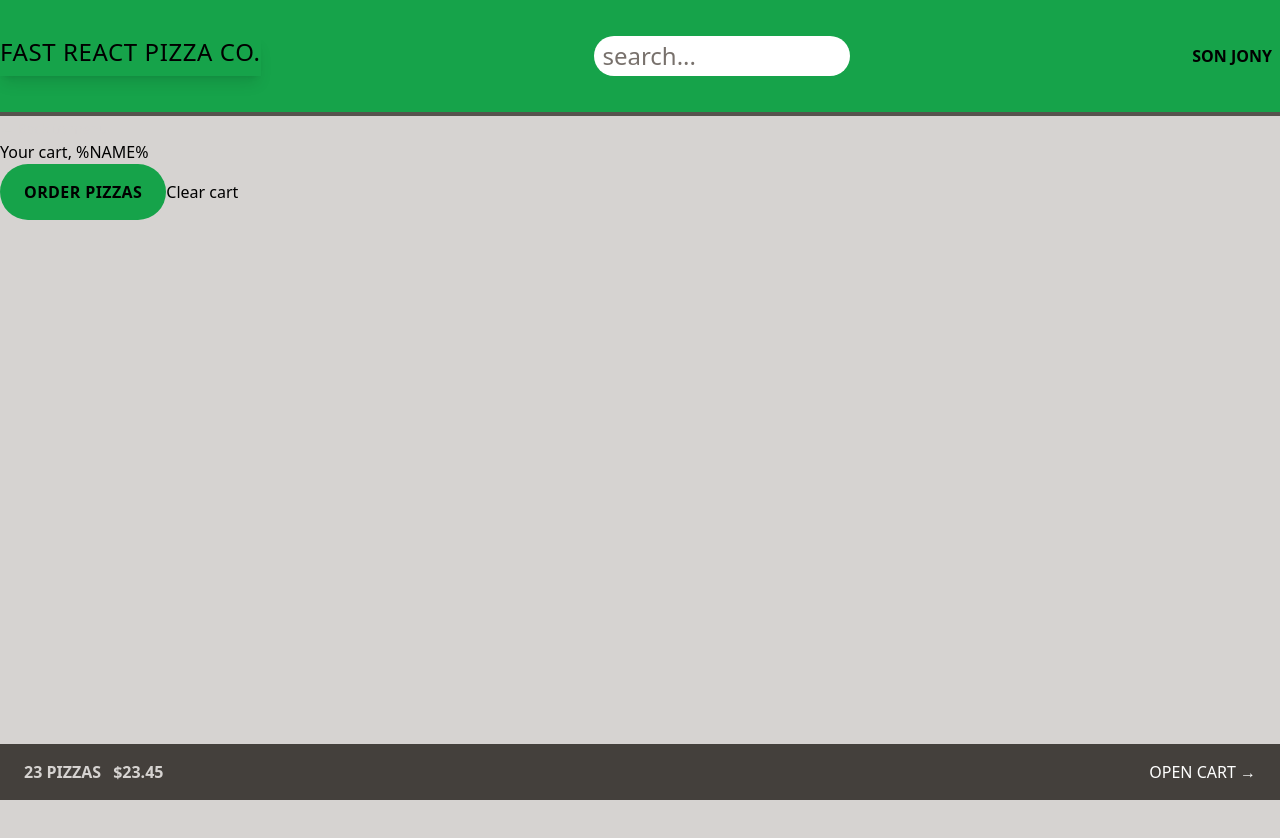
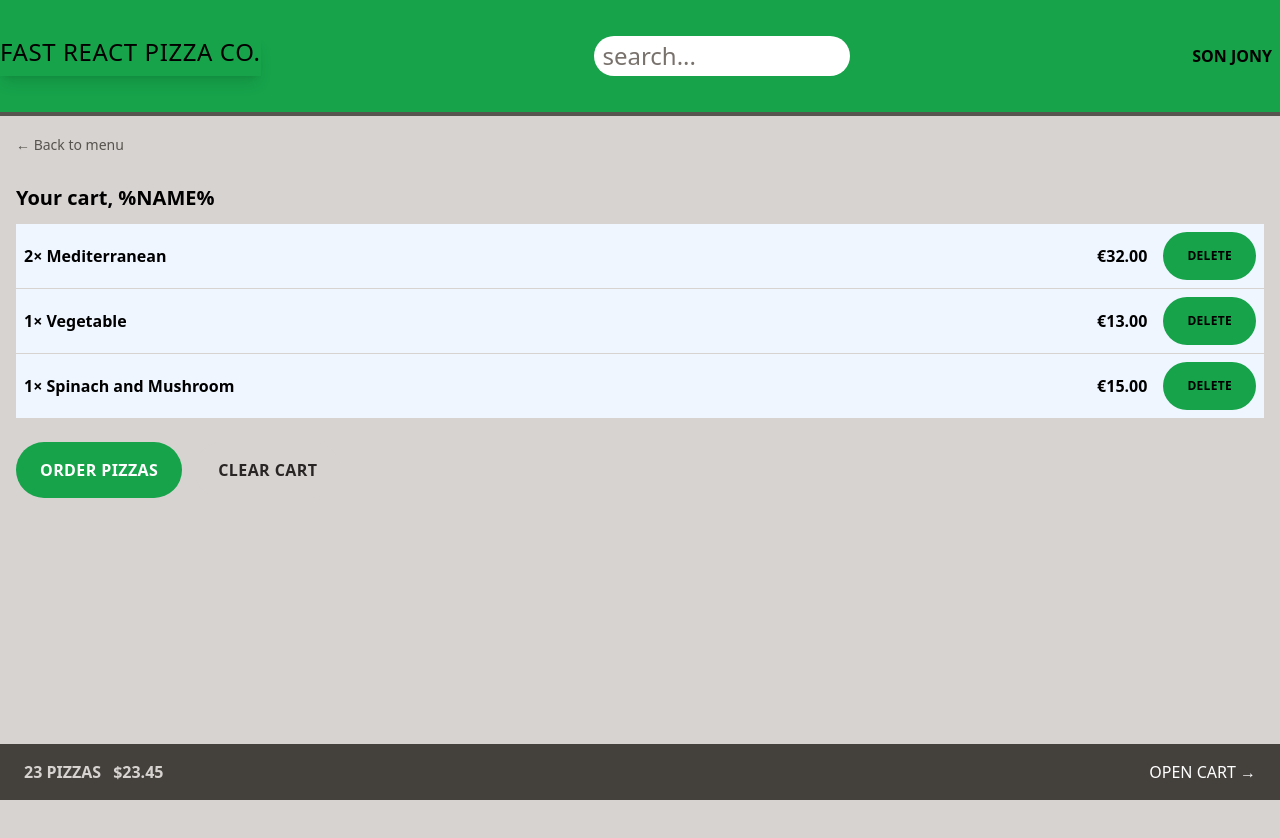
Before and after one commit to ThanhsonWeb/Pizza-project, a React (Vite) app: page /cart in a window 1280 px wide. Shown: the top 838 px of the page. Built offline with nearby package versions, Linux system fonts and the light colour scheme.

Commit message:
style the cart

```diff
--- a/src/features/cart/Cart.jsx
+++ b/src/features/cart/Cart.jsx
@@ -1,6 +1,7 @@
 // import { Link } from "react-router-dom";
 import LinkButton from "../../ui/LinkButton";
 import Button from "../../ui/Button";
+import CartItem from "./CartItem"
 const fakeCart = [
 	{
 		pizzaId: 12,
@@ -27,16 +28,21 @@ const fakeCart = [
 
 function Cart() {
 	const cart = fakeCart;
-	console.log(cart);
+	console.log(cart)
 	return (
-		<div>
+		<div className="p-4">
 			<LinkButton >&larr; Back to menu</LinkButton>
 
-			<h2  >Your cart, %NAME%</h2>
+			<h2  className="mt-7 text-xl font-semibold " >Your cart, %NAME%</h2>
+               <ul className="mt-3 bg-blue-50 divide-y divide-stone-300   " >
+				{cart.map((item) => (
+					<CartItem item={item}  key={item.key} />
+				))}
+				</ul>
 
-			<div>
+			<div  className="mt-6 space-x-3">
 				<Button to="/order/new" >Order pizzas</Button>
-				<button>Clear cart</button>
+				<Button  variant="secondary" >Clear cart</Button>
 			</div>
 		</div>
 	);
--- a/src/features/cart/CartItem.jsx
+++ b/src/features/cart/CartItem.jsx
@@ -1,13 +1,17 @@
+import {formatCurrency} from "../../utils/helpers"
+import Button from "../../ui/Button"
+
 function CartItem({ item }) {
-  const { pizzaId, name, quantity, totalPrice } = item;
+  const {  name, quantity, totalPrice } = item;
 
   return (
-    <li>
+    <li className="flex items-center justify-between font-semibold p-2" >
       <p>
         {quantity}&times; {name}
       </p>
-      <div>
+      <div className="flex items-center space-x-4 ">
         <p>{formatCurrency(totalPrice)}</p>
+        <Button variant="small">Delete</Button>
       </div>
     </li>
   );
--- a/src/features/menu/Menu.jsx
+++ b/src/features/menu/Menu.jsx
@@ -6,7 +6,7 @@ function Menu() {
 	const menu = useLoaderData();
 
 	return (
-		<ul  className="space-y-2 divide-y divide-stone-200 p-2" >
+		<ul  className=" divide-y divide-stone-200 p-2" >
 			{menu.map((pizza) => (
 				<MenuItem pizza={pizza} key={pizza.id} />
 			))}
--- a/src/features/menu/MenuItem.jsx
+++ b/src/features/menu/MenuItem.jsx
@@ -2,18 +2,20 @@ import { formatCurrency } from "../../utils/helpers";
 import Button from "../../ui/Button"
 
 function MenuItem({ pizza }) {
+
 	const {  name, unitPrice, ingredients, soldOut, imageUrl } = pizza;
 
 	return (
-		<li className="flex gap-4 py-2" >
-			<img src={imageUrl} alt={name}  className={`h-24 ${soldOut ? " grayscale opacity-65 " : ""} `} />
+		<li className="flex gap-4 py-2 mb-3" >
+			<img src={imageUrl} alt={name}
+			className={`h-24 ${soldOut ? " grayscale opacity-65 " : ""} `} />
 			{/* info pizza */}
 			<div className="flex grow flex-col" >
 				<p className="font-medium" >{name}</p>
 				<p>{ingredients.join(", ")}</p>
-				<div className="mt-auto flex items-center justify-between" >
+				<div className=" flex items-center justify-between" >
 					{!soldOut ? <p>{formatCurrency(unitPrice)}</p> : <p className="uppercase">Sold out</p>}
-				<Button  >Add to card</Button>
+				<Button>Add to card</Button>
 				</div>
 			</div>
 		</li>
--- a/src/ui/Button.jsx
+++ b/src/ui/Button.jsx
@@ -1,8 +1,35 @@
+// import { Link } from "react-router-dom"
+
+// function Button({children, to, variant = "primary"}) {
+//     const className = " inline-block p-3 bg-green-600 rounded-full font-semibold uppercase  tracking-wide   transition-colors duration-500 hover:bg-blue-300  sm:px-6 sm:py-4 "
+
+
+
+//     if (to)
+//         return (
+//             <Link to={to} className={className}  >{children}</Link>
+//         )
+
+//     return (
+//         <button className={className} >
+//             {children}
+//         </button>
+//     )
+// }
+
+// export default Button
+
 import { Link } from "react-router-dom"
 
-function Button({children, to}) {
+function Button({children, to, variant = "primary"}) {
+    const base = " inline-block p-3 bg-green-600 rounded-full font-semibold uppercase  tracking-wide   transition-colors duration-500  sm:px-6 sm:py-4 "
 
-    const className=" inline-block p-3 bg-green-600 rounded-full font-semibold uppercase  tracking-wide   transition-colors duration-500 hover:bg-blue-300  sm:px-6 sm:py-4 "
+    const style = {
+        primary : "bg-green-600 text-white hover-bg-green-700",
+        secondary: "bg-stone-300 text-stone-800 hover:bg-stone-400",
+        small : "text-xs  sm:py-2  "
+    }
+    const className= `${base}  ${style[variant]} `
 
     if (to)
         return (
--- a/src/ui/LinkButton.jsx
+++ b/src/ui/LinkButton.jsx
@@ -3,7 +3,7 @@ import { Link ,useNavigate} from "react-router-dom"
 function LinkButton({children, to}) {
 
     const navigate = useNavigate();
-    const className = "text-sm text-stone-300 hover:underline hover:text-blue-600 "
+    const className = "text-sm text-stone-600 hover:underline hover:text-blue-600 "
 
     if(to === "-1")
         return
--- a/src/utils/helpers.js
+++ b/src/utils/helpers.js
@@ -1,4 +1,4 @@
-export function formatCurrency(value) {
+export  function formatCurrency(value) {
   return new Intl.NumberFormat("en", {
     style: "currency",
     currency: "EUR",
```
